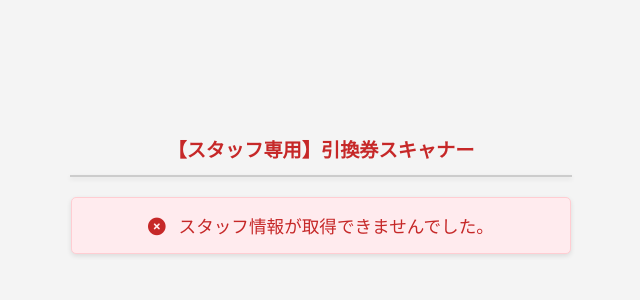
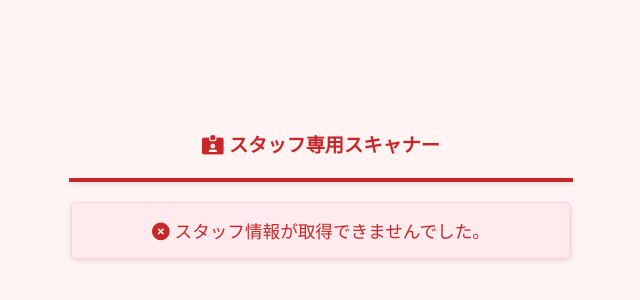
Before and after one commit to y2ueno/saku_pointrally_scanner, a website: page scanner_staff.html in a window 1280 px wide. Shown: the part 212-512 px from the top of the page, without its empty margins (319-959 px from the left). Drawn offline with Linux system fonts and the light colour scheme.

Commit message:
Update scanner_staff.html

```diff
--- a/scanner_staff.html
+++ b/scanner_staff.html
@@ -4,24 +4,25 @@
     <meta charset="UTF-8">
     <meta name="viewport" content="width=device-width, initial-scale=1.0">
     <title>【スタッフ用】引換券スキャナー</title>
+
     <script src="https://cdnjs.cloudflare.com/ajax/libs/html5-qrcode/2.3.8/html5-qrcode.min.js" referrerpolicy="no-referrer"></script>
     <link rel="stylesheet" href="https://cdnjs.cloudflare.com/ajax/libs/font-awesome/6.0.0-beta3/css/all.min.css">
+
     <style>
-        body{font-family:sans-serif;display:flex;flex-direction:column;align-items:center;justify-content:center;min-height:100vh;margin:0;padding:10px;box-sizing:border-box;background-color:#f4f4f4}
-        h1{color: #c62828; font-size: 1.2em;} /* スタッフ用と分かるように赤文字 */
-        #qr-reader{width:100%;max-width:500px;border:1px solid #ccc;background-color:#fff;box-shadow:0 2px 5px rgba(0,0,0,.1);margin-bottom:20px}
-        #qr-reader select{padding:8px;margin-top:10px;border-radius:4px;border:1px solid #ccc;width:calc(100% - 20px);margin-left:10px;margin-right:10px;box-sizing:border-box}
-        #qr-reader-results{padding:15px;border-radius:5px;width:100%;max-width:500px;text-align:center;font-size:1.1em;display:none;box-shadow:0 2px 5px rgba(0,0,0,.1);background-color:#e0f7fa;color:#00796b;border:1px solid #b2dfdb;word-wrap:break-word;box-sizing:border-box;min-height:50px}
+        body{font-family:sans-serif;display:flex;flex-direction:column;align-items:center;justify-content:center;min-height:100vh;margin:0;padding:10px;box-sizing:border-box;background-color:#fff3f3} /* スタッフ用は背景を薄い赤に */
+        h1{color: #c62828; font-size: 1.2em; margin-bottom: 20px;}
+        #qr-reader{width:100%;max-width:500px;border:2px solid #c62828;background-color:#fff;box-shadow:0 2px 5px rgba(0,0,0,.1);margin-bottom:20px}
+        #qr-reader-results{padding:15px;border-radius:5px;width:100%;max-width:500px;text-align:center;font-size:1.1em;display:none;box-shadow:0 2px 5px rgba(0,0,0,.1);background-color:#fff;color:#333;border:1px solid #ccc;word-wrap:break-word;box-sizing:border-box;min-height:50px}
         #qr-reader-results.success{background-color:#e8f5e9;color:#2e7d32;border:1px solid #c8e6c9}
         #qr-reader-results.error{background-color:#ffebee;color:#c62828;border:1px solid #ffcdd2}
         #qr-reader__dashboard_section_csr>div>button{display:none!important}
-        .icon{margin-right:8px}
     </style>
 </head>
 <body>
-    <h1>【スタッフ専用】引換券スキャナー</h1>
+    <h1><i class="fas fa-id-card-alt"></i> スタッフ専用スキャナー</h1>
     <div id="qr-reader"></div>
     <div id="qr-reader-results"></div>
+
     <script src="scanner_staff.js" defer></script>
 </body>
 </html>
```
